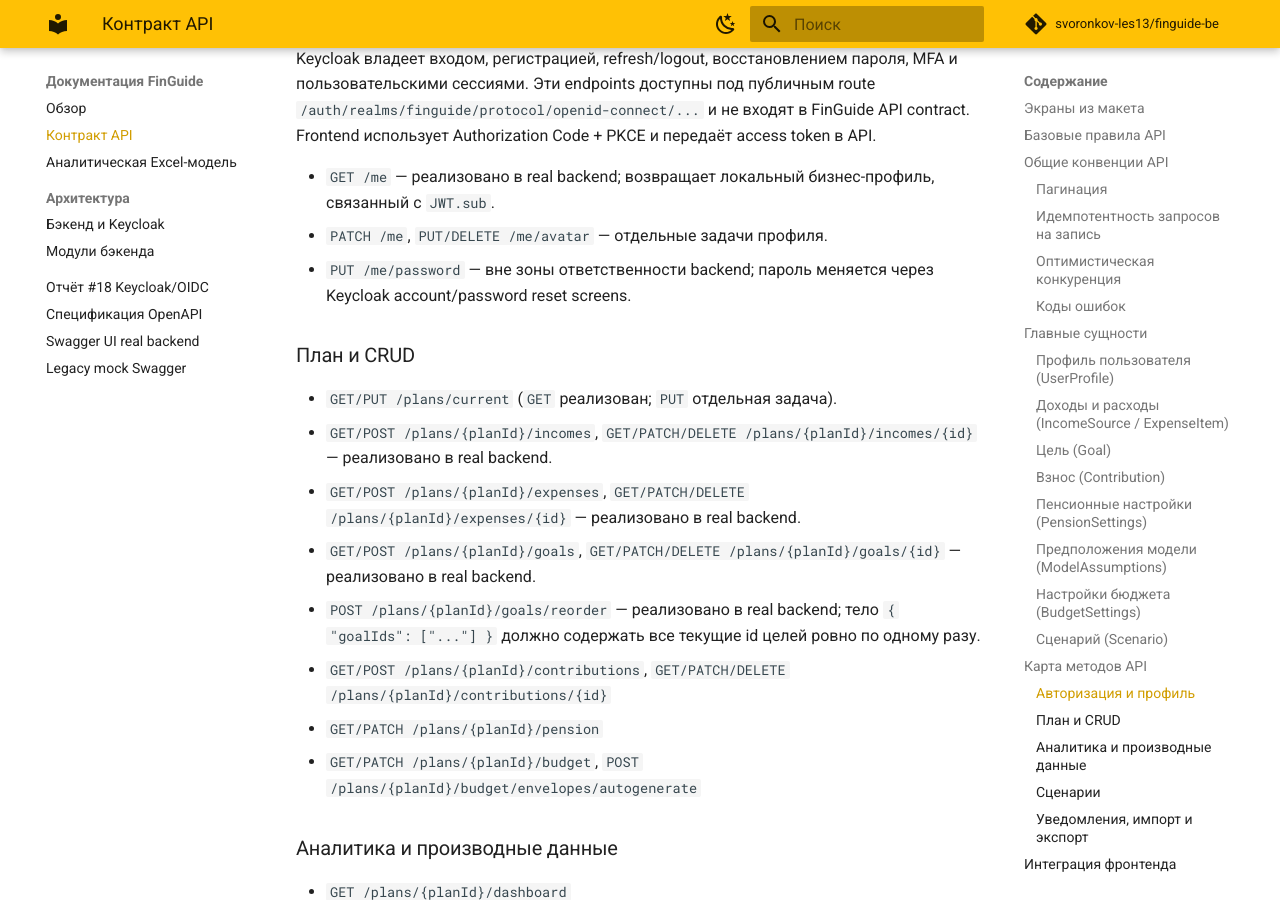
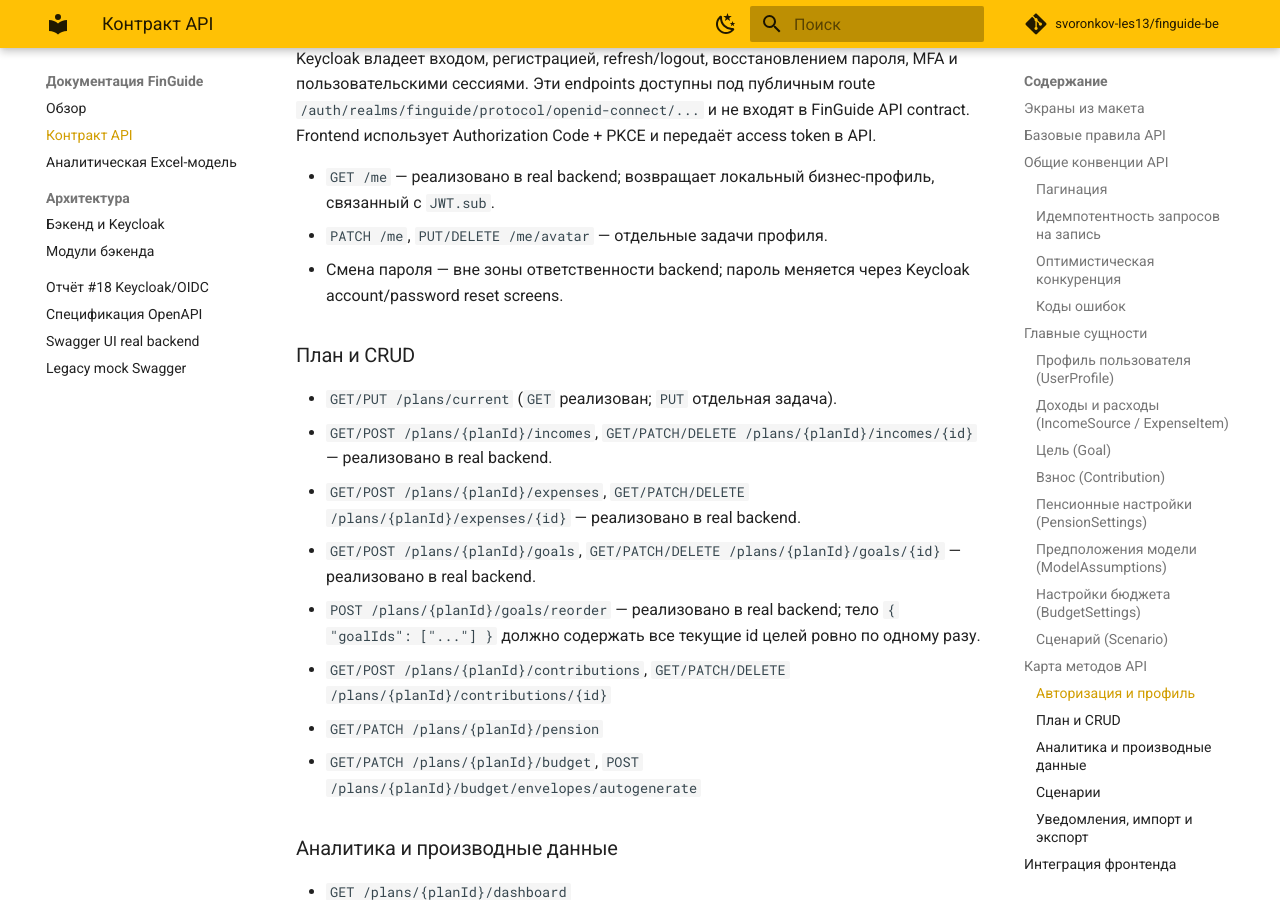
Before and after one commit to svoronkov-les13/finguide-be, an MkDocs documentation site: the page built from docs/contract.md, in a window 1280 px wide and 900 px high, scrolled down 6443 px. Built offline with MkDocs 1.6.1 and Material for MkDocs 9.7.7, drawn with Linux system fonts in a browser that asks for light colours; comment, search, counter and statistics services are not loaded.

Commit message:
fix(api): remove password endpoint from contract

```diff
--- a/docs/contract.md
+++ b/docs/contract.md
@@ -197,7 +197,7 @@ Keycloak владеет входом, регистрацией, refresh/logout,
 
 - `GET /me` — реализовано в real backend; возвращает локальный бизнес-профиль, связанный с `JWT.sub`.
 - `PATCH /me`, `PUT/DELETE /me/avatar` — отдельные задачи профиля.
-- `PUT /me/password` — вне зоны ответственности backend; пароль меняется через Keycloak account/password reset screens.
+- Смена пароля — вне зоны ответственности backend; пароль меняется через Keycloak account/password reset screens.
 
 ### План и CRUD
 
```
Also changed, not shown: 2 other files.
